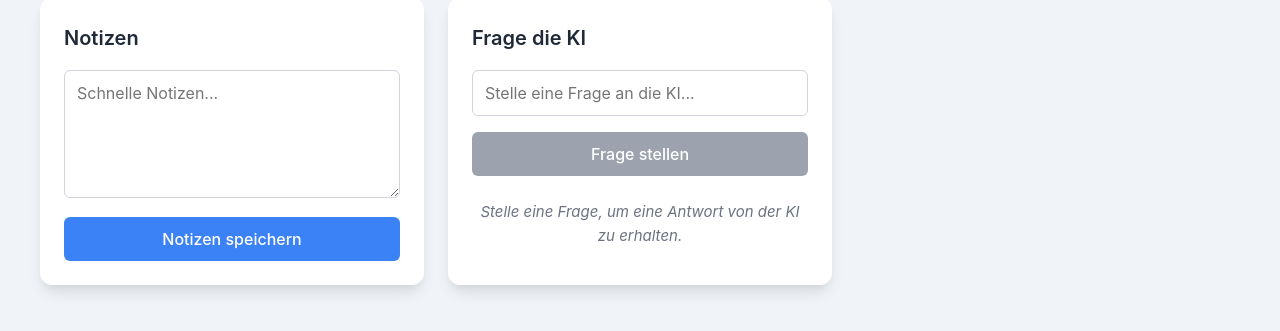
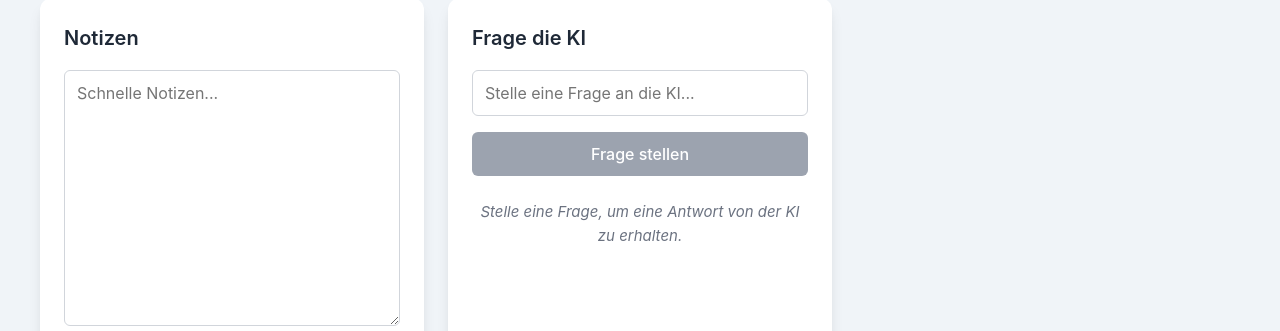
Before and after one commit to Jojo252511/Dailyboard, a Vue app in the folder frontend/: page / in a window 1280 px wide. Shown: the part 621-952 px from the top of the page. Built offline with nearby package versions, Linux system fonts and the light colour scheme; no server answers.

Commit message:
fit Textbox height for notes

```diff
--- a/frontend/src/components/NotesWidget.vue
+++ b/frontend/src/components/NotesWidget.vue
@@ -39,7 +39,7 @@ onMounted(() => {
 
 <style scoped>
 .notes-textarea {
-    min-height: 8rem; /* 128px, Tailwind h-32 */
+    min-height: 16rem;
     width: 100%;
     box-sizing: border-box;
     margin-bottom: 0.75rem;
```
